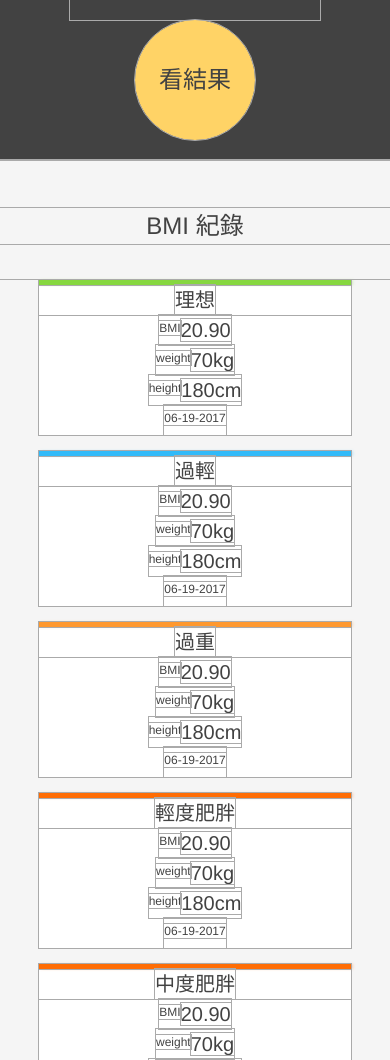
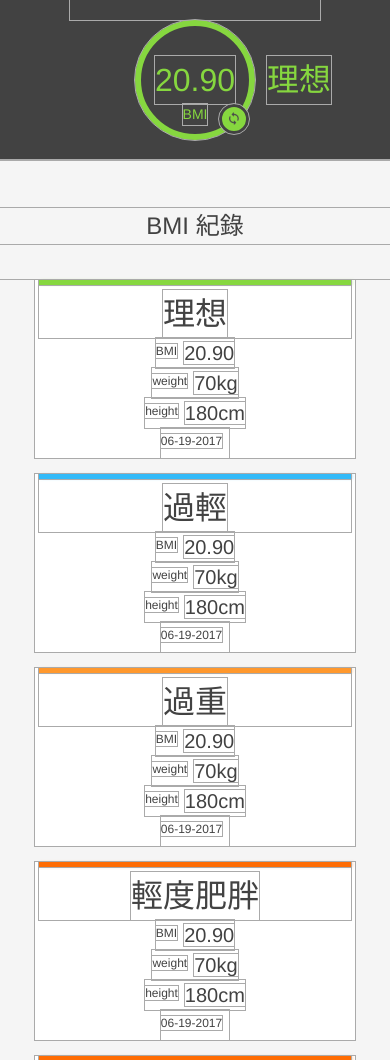
Before and after one commit to VickyChan096/BMI, a plain HTML site: page index.html in a window 390 px wide. Shown: the part 317-1377 px from the top of the page. Drawn offline with Linux system fonts and the light colour scheme.

Commit message:
4-按鈕樣式

```diff
--- a/css/_common.scss
+++ b/css/_common.scss
@@ -15,29 +15,65 @@
 
 //Button樣式
 .btn {
-  display: inline-block;
-  padding: 6px 12px;
+  @include disFlex;
+  width: 120px;
+  height: 120px;
   text-align: center;
   white-space: nowrap;
   user-select: none;
-  border-radius: 20px;
-  background-color: blue;
-  transition: $trsSlow;
+  border-radius: 50%;
+  font-size: $fz-s * 1.5;
+  font-weight: $fw-m;
+  transition: $trsFast;
   cursor: pointer;
+}
+
+.btnPrimary {
+  background-color: $c1st;
 
   &:hover {
-    filter: brightness(120%);
+    box-shadow: 0 1px 6px 3px rgba(255, 196, 50, 0.64);
+  }
+
+  &:active {
+    background: #DEA821;
   }
 }
 
-.btnPrimary {
-  @include disFlex;
-  width: 120px;
-  height: 120px;
-  font-size: $fz-s * 1.5;
-  font-weight: $fw-m;
-  border-radius: 50%;
-  background-color: $c1st;
+.btnNormal {
+  position: relative;
+  display: flex;
+  flex-direction: column;
+  padding-top: 20px;
+  font-size: $fz-s * 2;
+  color: #86D73F;
+  border: 6px solid #86D73F;
+
+  .btnResule {
+    position: absolute;
+    top: 30px;
+    left: 126px;
+  }
+
+  span {
+    font-size: 14px;
+  }
+
+  div {
+    position: absolute;
+    right: 0;
+    bottom: 0px;
+    width: 30px;
+    height: 30px;
+    border-radius: 50%;
+    border: 3px solid #424242;
+    background-color: #86D73F;
+    background-image: url(../images/icons_loop.png);
+    background-repeat: no-repeat;
+    background-position: center;
+    background-size: 40%;
+  }
+
 }
 
 body {
--- a/css/main.scss
+++ b/css/main.scss
@@ -71,7 +71,7 @@ main {
 
     @include mobile {
         padding-right: 0;
-        width: 80%;
+        width: 82%;
     }
 
     &__note {
@@ -85,9 +85,6 @@ main {
             margin-right: 7px;
             font-size: 12px;
             vertical-align: text-top;
-            @include mobile{
-                margin-right: 0;
-            }
         }
 
         &__result {
@@ -99,6 +96,9 @@ main {
 
             p {
                 font-weight: $fw-m;
+                @include mobile{
+                    font-size: $fz-s * 2;
+                }
             }
         }
 
@@ -109,6 +109,7 @@ main {
 
             @include mobile {
                 margin-right: 0px;
+                margin-bottom: 5px;
                 width: 80vw;
                 height: 5px;
             }
--- a/index.html
+++ b/index.html
@@ -20,6 +20,7 @@
   <body>
     <!-- toTop -->
     <a href="#" id="toTop"><i class="fa-solid fa-angles-up"></i></a>
+
     <header>
       <div class="header container">
         <h1 class="header__logo">
@@ -31,7 +32,13 @@
           <p>體重 kg</p>
           <input type="text" placeholder="請輸入體重" />
         </div>
-        <div class="header__btn btn btnPrimary">看結果</div>
+        <!-- <div class="header__btn btn btnPrimary">看結果</div> -->
+        <div class="header__btn btn btnNormal">
+          <p class="btnResule">理想</p>
+          <p>20.90</p>
+          <span>BMI</span>
+          <div></div>
+        </div>
       </div>
     </header>
     <main>
@@ -44,10 +51,10 @@
                 <div class="normal"></div>
                 <p>理想</p>
               </li>
-              <li><sup>BMI</sup><span id="bmiResult">20.90</span></li>
-              <li><sup>weight</sup><span id="bmiWeight">70kg</span></li>
-              <li><sup>height</sup><span id="bmiHeight">180cm</span></li>
-              <li><sup id="checkTime">06-19-2017</sup></li>
+              <li><sup>BMI</sup><span>20.90</span></li>
+              <li><sup>weight</sup><span>70kg</span></li>
+              <li><sup>height</sup><span>180cm</span></li>
+              <li><sup>06-19-2017</sup></li>
             </ul>
           </li>
           <li class="card">
@@ -56,10 +63,10 @@
                 <div class="underweight"></div>
                 <p>過輕</p>
               </li>
-              <li><sup>BMI</sup><span id="bmiResult">20.90</span></li>
-              <li><sup>weight</sup><span id="bmiWeight">70kg</span></li>
-              <li><sup>height</sup><span id="bmiHeight">180cm</span></li>
-              <li><sup id="checkTime">06-19-2017</sup></li>
+              <li><sup>BMI</sup><span>20.90</span></li>
+              <li><sup>weight</sup><span>70kg</span></li>
+              <li><sup>height</sup><span>180cm</span></li>
+              <li><sup>06-19-2017</sup></li>
             </ul>
           </li>
           <li class="card">
@@ -68,10 +75,10 @@
                 <div class="overweight"></div>
                 <p>過重</p>
               </li>
-              <li><sup>BMI</sup><span id="bmiResult">20.90</span></li>
-              <li><sup>weight</sup><span id="bmiWeight">70kg</span></li>
-              <li><sup>height</sup><span id="bmiHeight">180cm</span></li>
-              <li><sup id="checkTime">06-19-2017</sup></li>
+              <li><sup>BMI</sup><span>20.90</span></li>
+              <li><sup>weight</sup><span>70kg</span></li>
+              <li><sup>height</sup><span>180cm</span></li>
+              <li><sup>06-19-2017</sup></li>
             </ul>
           </li>
           <li class="card">
@@ -80,10 +87,10 @@
                 <div class="obese1"></div>
                 <p>輕度肥胖</p>
               </li>
-              <li><sup>BMI</sup><span id="bmiResult">20.90</span></li>
-              <li><sup>weight</sup><span id="bmiWeight">70kg</span></li>
-              <li><sup>height</sup><span id="bmiHeight">180cm</span></li>
-              <li><sup id="checkTime">06-19-2017</sup></li>
+              <li><sup>BMI</sup><span>20.90</span></li>
+              <li><sup>weight</sup><span>70kg</span></li>
+              <li><sup>height</sup><span>180cm</span></li>
+              <li><sup>06-19-2017</sup></li>
             </ul>
           </li>
           <li class="card">
@@ -92,10 +99,10 @@
                 <div class="obese2"></div>
                 <p>中度肥胖</p>
               </li>
-              <li><sup>BMI</sup><span id="bmiResult">20.90</span></li>
-              <li><sup>weight</sup><span id="bmiWeight">70kg</span></li>
-              <li><sup>height</sup><span id="bmiHeight">180cm</span></li>
-              <li><sup id="checkTime">06-19-2017</sup></li>
+              <li><sup>BMI</sup><span>20.90</span></li>
+              <li><sup>weight</sup><span>70kg</span></li>
+              <li><sup>height</sup><span>180cm</span></li>
+              <li><sup>06-19-2017</sup></li>
             </ul>
           </li>
           <li class="card">
@@ -104,10 +111,10 @@
                 <div class="obese3"></div>
                 <p>重度肥胖</p>
               </li>
-              <li><sup>BMI</sup><span id="bmiResult">20.90</span></li>
-              <li><sup>weight</sup><span id="bmiWeight">70kg</span></li>
-              <li><sup>height</sup><span id="bmiHeight">180cm</span></li>
-              <li><sup id="checkTime">06-19-2017</sup></li>
+              <li><sup>BMI</sup><span>20.90</span></li>
+              <li><sup>weight</sup><span>70kg</span></li>
+              <li><sup>height</sup><span>180cm</span></li>
+              <li><sup>06-19-2017</sup></li>
             </ul>
           </li>
         </ul>
```
Also changed, not shown: css/main.css, 1 other file.
